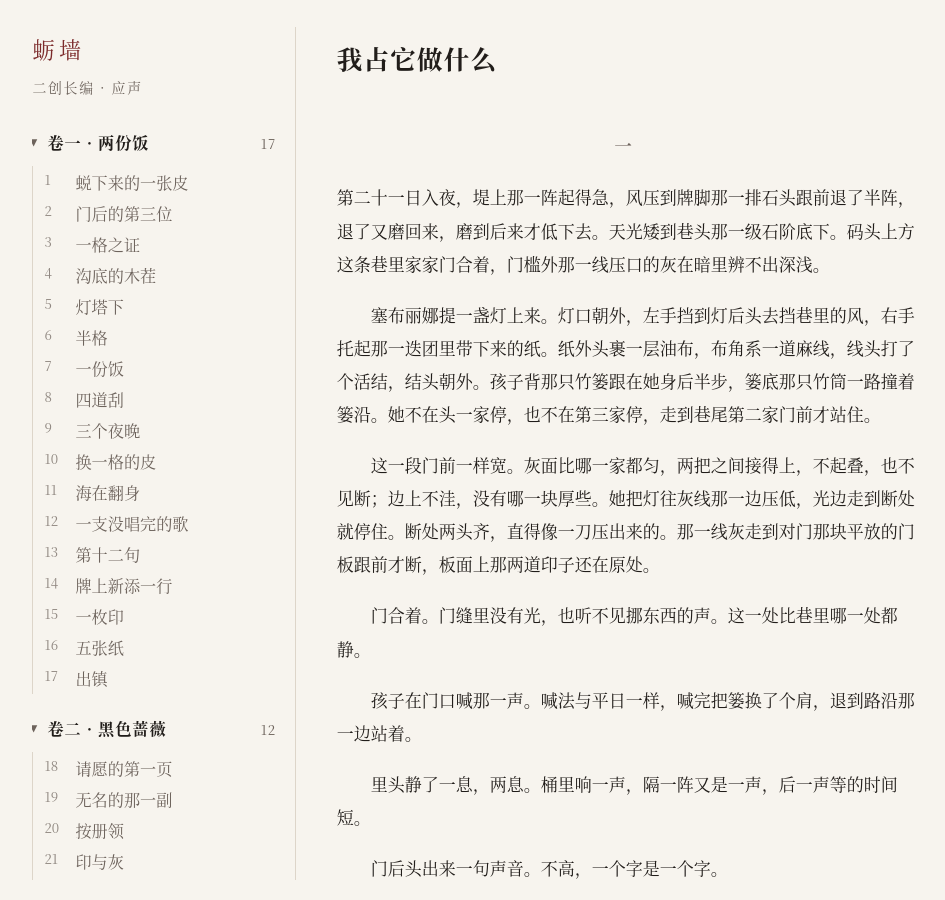
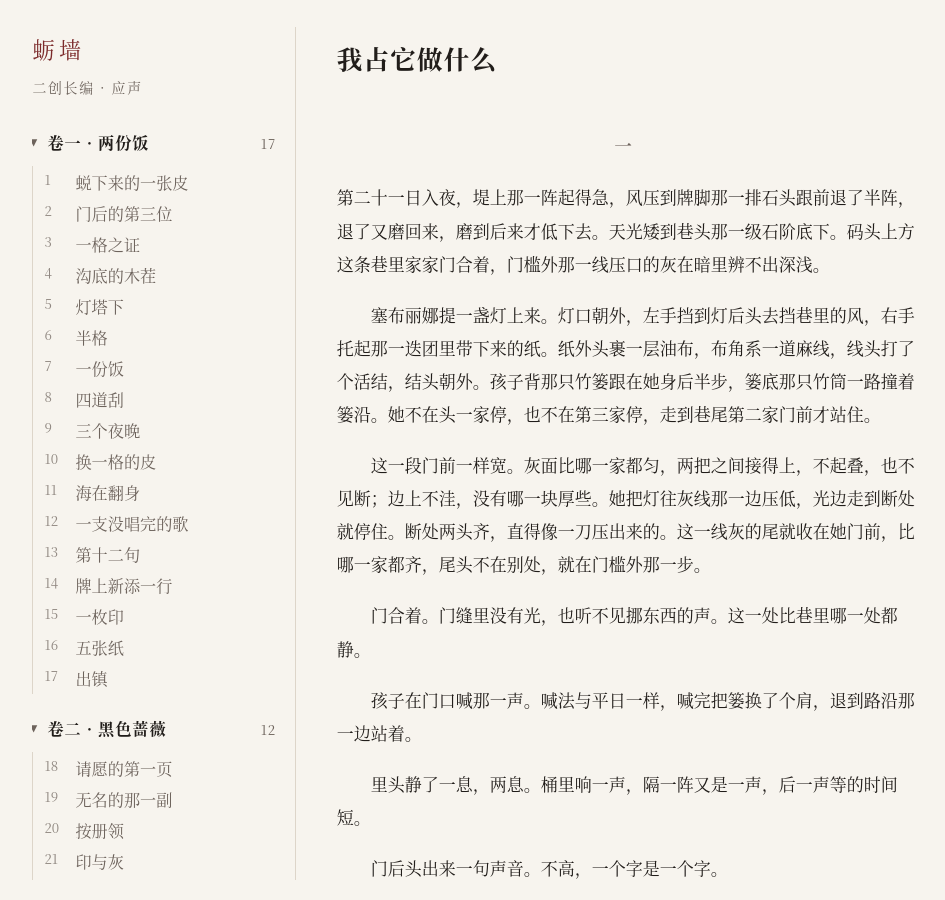
Before and after one commit to oyster-wall/oyster-wall.github.io, a Jekyll site: the page built from chapters/卷二/029-what-would-i-hold.md, in a window 1280 px wide and 900 px high. Shown: the whole window, without its empty margins (101-1046 px from the left). Built offline with Jekyll 4.4.1, drawn with Linux system fonts in a browser that asks for light colours; our own code applies the rules of GitHub Pages for plain Markdown files.

Commit message:
抽查 029：巷尾那一线灰的收尾改回她自家门前，028 补回身动作；台账钉住对门门板的归属

```diff
--- a/chapters/卷二/029-what-would-i-hold.md
+++ b/chapters/卷二/029-what-would-i-hold.md
@@ -6,7 +6,7 @@
 
 塞布丽娜提一盏灯上来。灯口朝外，左手挡到灯后头去挡巷里的风，右手托起那一迭团里带下来的纸。纸外头裹一层油布，布角系一道麻线，线头打了个活结，结头朝外。孩子背那只竹篓跟在她身后半步，篓底那只竹筒一路撞着篓沿。她不在头一家停，也不在第三家停，走到巷尾第二家门前才站住。
 
-这一段门前一样宽。灰面比哪一家都匀，两把之间接得上，不起叠，也不见断；边上不洼，没有哪一块厚些。她把灯往灰线那一边压低，光边走到断处就停住。断处两头齐，直得像一刀压出来的。那一线灰走到对门那块平放的门板跟前才断，板面上那两道印子还在原处。
+这一段门前一样宽。灰面比哪一家都匀，两把之间接得上，不起叠，也不见断；边上不洼，没有哪一块厚些。她把灯往灰线那一边压低，光边走到断处就停住。断处两头齐，直得像一刀压出来的。这一线灰的尾就收在她门前，比哪一家都齐，尾头不在别处，就在门槛外那一步。
 
 门合着。门缝里没有光，也听不见挪东西的声。这一处比巷里哪一处都静。
 
```
Also changed, not shown: chapters/卷二/028-line-ridge.md (+1 -1 lines), 设定/状态表.md (+3 -0 lines).
